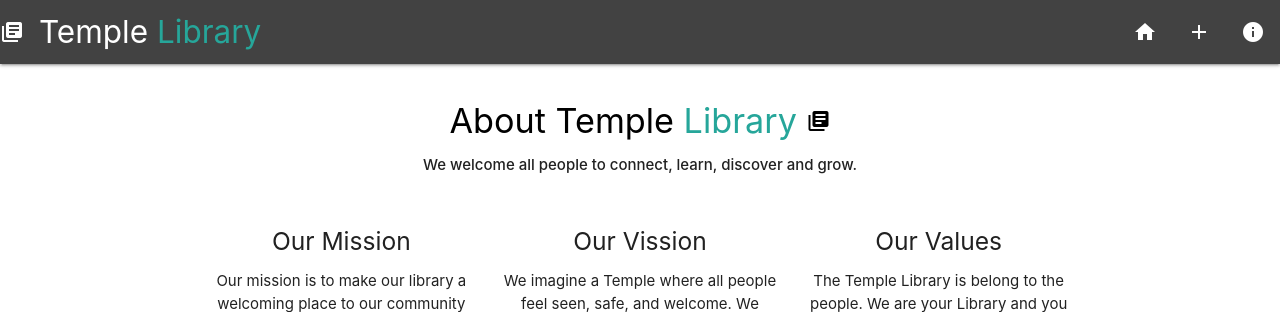
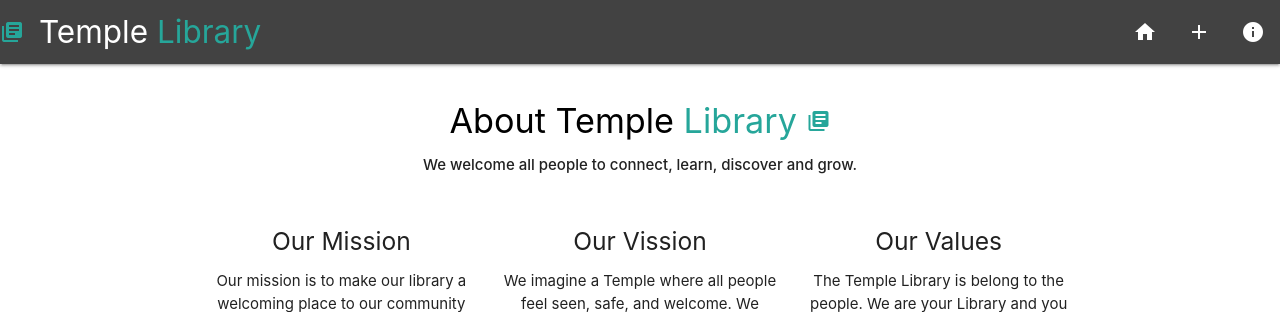
Before and after one commit to emalfiza/temple-library, a Flask app: page /about in a window 1280 px wide. Shown: the top 312 px of the page. Run offline with Flask 2, Linux system fonts and the light colour scheme; some libraries are stand-ins or nearby versions.

Commit message:
Icon on about page heading colour changed to match the logo icon colour

```diff
--- a/static/css/style.css
+++ b/static/css/style.css
@@ -15,8 +15,11 @@ main {
   }
 
 /***** NAVBAR *****/
+.library {
+    color: #26a69a;
+}
 .highlighting {
-  color: #26a69a;
+    color: #26a69a;
 }
 
 .nav-icons {
@@ -24,8 +27,8 @@ main {
 }
 
 .nav-icons:hover {
-  color: #26a69a;
-  transform: rotate(360deg);
+    color: #26a69a;
+    transform: rotate(360deg);
 }
 
 /***** FOOTER *****/
--- a/templates/about.html
+++ b/templates/about.html
@@ -1,7 +1,7 @@
   {% extends 'base.html' %} {% block content %}
 
     <div class="row">
-		<h4 class="container black-text center"><br>About Temple <span class="highlighting">Library </span><i class="material-icons">library_books</i></h4>
+		<h4 class="container black-text center"><br>About Temple <span class="highlighting">Library </span><i class="material-icons library">library_books</i></h4>
         <p class="center"><strong>We welcome all people to connect, learn, discover and grow.</strong></p>
     </div>
 
--- a/templates/base.html
+++ b/templates/base.html
@@ -24,7 +24,7 @@
 	<header>
 		<nav class="container-fluid">
 			<div class="nav-wrapper grey darken-3">
-                <a href="{{ url_for('get_book') }}" class="brand-logo "><i class="material-icons">library_books</i>Temple <span class="highlighting">Library</span></a>
+                <a href="{{ url_for('get_book') }}" class="brand-logo "><i class="material-icons library">library_books</i>Temple <span class="highlighting">Library</span></a>
 				<ul class="right hide-on-med-and-down">
 					<li><a href=" {{ url_for('get_book') }}"><i class="material-icons nav-icons">home</i></a></li>
 					<li><a href=" {{ url_for('add_book') }}"><i class="material-icons nav-icons">add</i></a></li>
```
